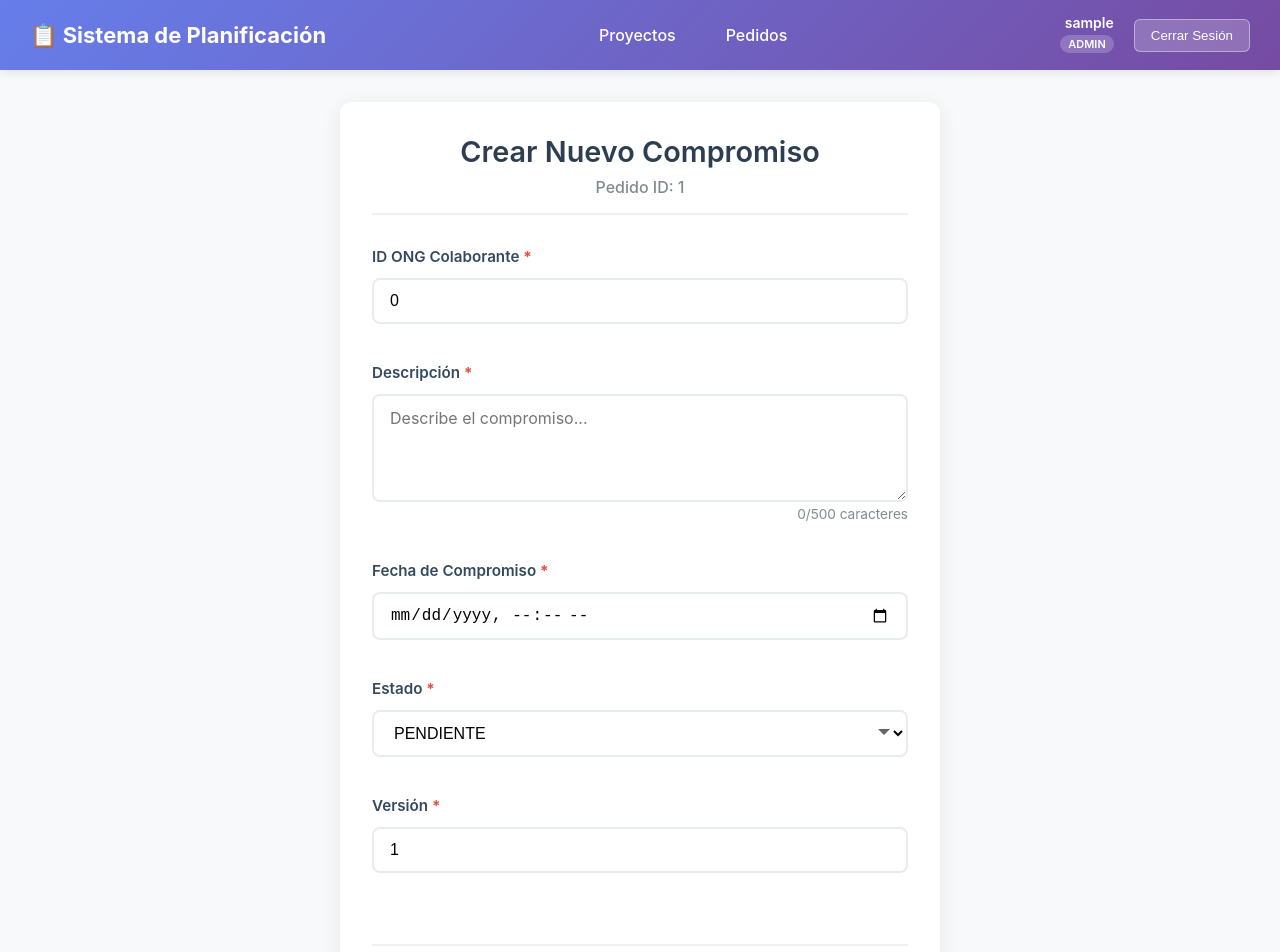
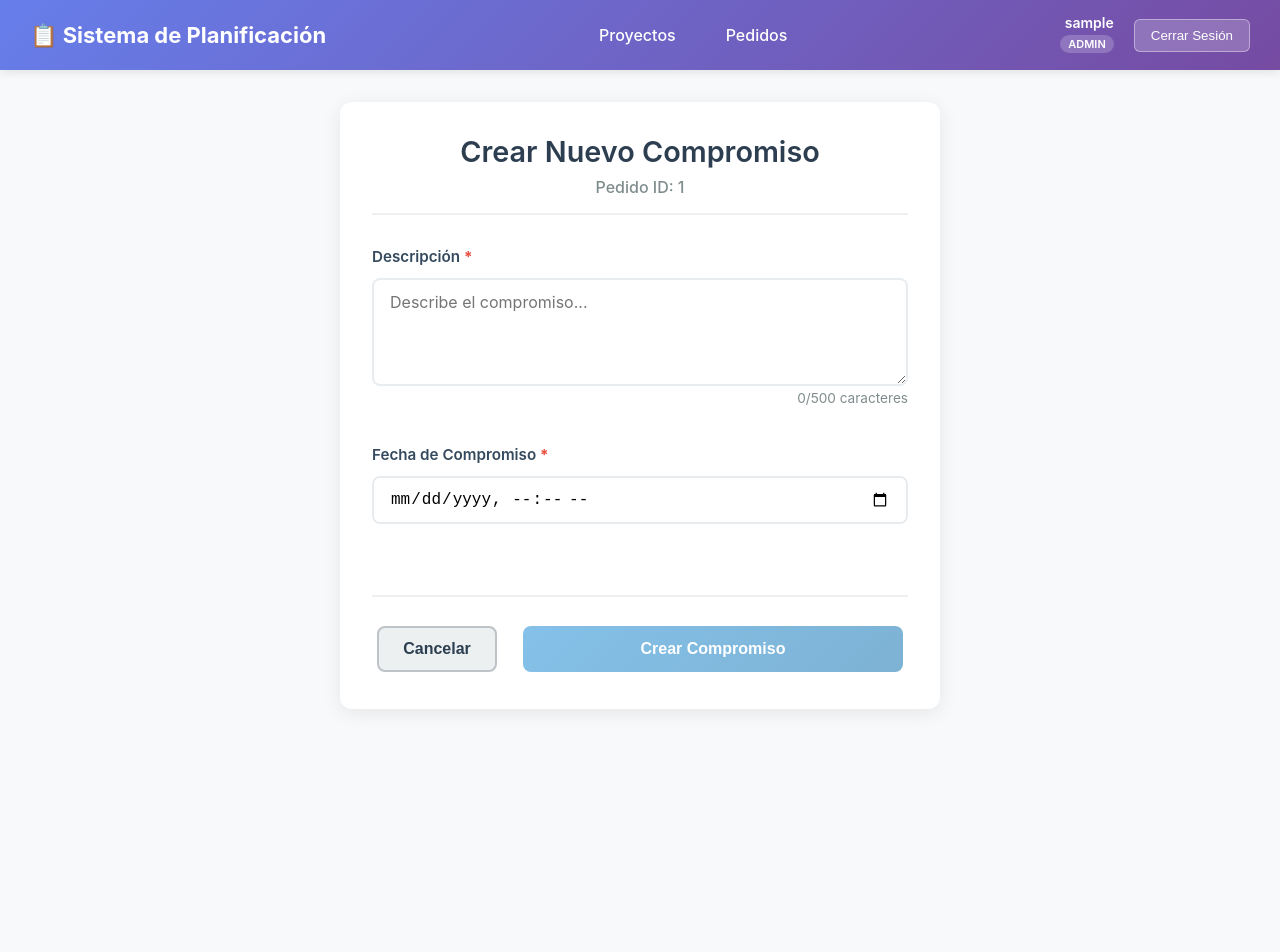
Before and after one commit to santiFie/DSSD---Proyect-Planning, an Angular app in the folder app/frontend/: page /compromisos/new/1 in a window 1280 px wide. Shown: the top 952 px of the page. After the commit the page ends 832 px from the top, so only its background shows below. Built offline with nearby package versions, Linux system fonts and the light colour scheme; sample sign-in values are in the browser's storage.

Commit message:
Subo correcciones en el formulario de compromiso

```diff
--- a/app/frontend/src/app/components/compromiso-form/compromiso-form.component.html
+++ b/app/frontend/src/app/components/compromiso-form/compromiso-form.component.html
@@ -6,27 +6,6 @@
 
   <form #compromisoForm="ngForm" (ngSubmit)="onSubmit()" class="compromiso-form">
 
-    <!-- ONG Colaborante ID -->
-    <div class="form-group">
-      <label for="ongColaboranteId" class="form-label">
-        ID ONG Colaborante <span class="required">*</span>
-      </label>
-      <input
-        type="number"
-        id="ongColaboranteId"
-        name="ongColaboranteId"
-        [(ngModel)]="compromiso.ongColaboranteId"
-        class="form-control"
-        placeholder="Ingrese el ID de la ONG colaborante"
-        required
-        min="1"
-        #ongColaboranteId="ngModel"
-      />
-      <div class="error-message" *ngIf="ongColaboranteId.invalid && ongColaboranteId.touched">
-        <span *ngIf="ongColaboranteId.errors?.['required']">El ID de ONG colaborante es requerido</span>
-        <span *ngIf="ongColaboranteId.errors?.['min']">El ID debe ser mayor a 0</span>
-      </div>
-    </div>
 
     <!-- Descripción -->
     <div class="form-group">
@@ -74,51 +53,6 @@
       </div>
     </div>
 
-    <!-- Estado -->
-    <div class="form-group">
-      <label for="estado" class="form-label">
-        Estado <span class="required">*</span>
-      </label>
-      <select
-        id="estado"
-        name="estado"
-        [(ngModel)]="compromiso.estado"
-        class="form-control select"
-        required
-        #estado="ngModel"
-      >
-        <option value="" disabled>Selecciona un estado</option>
-        <option *ngFor="let estado of estados" [value]="estado">
-          {{ estado.replace('_', ' ') }}
-        </option>
-      </select>
-      <div class="error-message" *ngIf="estado.invalid && estado.touched">
-        <span *ngIf="estado.errors?.['required']">El estado es requerido</span>
-      </div>
-    </div>
-
-    <!-- Versión -->
-    <div class="form-group">
-      <label for="version" class="form-label">
-        Versión <span class="required">*</span>
-      </label>
-      <input
-        type="number"
-        id="version"
-        name="version"
-        [(ngModel)]="compromiso.version"
-        class="form-control"
-        placeholder="Versión del compromiso"
-        required
-        min="1"
-        #version="ngModel"
-      />
-      <div class="error-message" *ngIf="version.invalid && version.touched">
-        <span *ngIf="version.errors?.['required']">La versión es requerida</span>
-        <span *ngIf="version.errors?.['min']">La versión debe ser mayor a 0</span>
-      </div>
-    </div>
-
     <!-- Botones -->
     <div class="form-actions">
       <button
--- a/app/frontend/src/app/components/compromiso-form/compromiso-form.component.ts
+++ b/app/frontend/src/app/components/compromiso-form/compromiso-form.component.ts
@@ -5,6 +5,8 @@ import { Pedido } from '../../models/pedido.model';
 import { ActivatedRoute, Router } from '@angular/router';
 import { NewCompromisoDto } from '../../models/compromiso.model';
 import { PedidoService } from '../../services/pedido.service';
+import { AuthService } from '../../services/auth.service';
+
 
 @Component({
   selector: 'app-compromiso-form',
@@ -22,28 +24,41 @@ export class CompromisoFormComponent implements OnInit {
       ongColaboranteId: 0,
       descripcion: '',
       fechaCompromiso: '',
-      estado: 'PENDIENTE',
+      estado: 'PENDIENTE', // Este es el estado inicial del compromiso
       version: 1
     };
 
-    estados = ['PENDIENTE', 'EN_PROGRESO', 'COMPLETADO', 'CANCELADO'];
+    // estados posibles ['PENDIENTE', 'EN_PROGRESO', 'COMPLETADO', 'CANCELADO'];
+
+    private ongId = -1;
+
     isSubmitting = false;
 
   constructor(
     private pedidoService: PedidoService,
     private route: ActivatedRoute,
-    private router: Router
-  ) { }
+    private router: Router,
+    private authService: AuthService // Inyectar AuthService
+
+    ) { }
 
   ngOnInit(): void {
     this.pedidoId = this.route.snapshot.params['id'];
     this.compromiso.pedidoId = this.pedidoId;
+
+    this.authService.currentUser$.subscribe(user => {
+      if (user) {
+        // Asignar el ID de la ONG colaborante desde el usuario logueado
+        this.compromiso.ongColaboranteId = user.ongId;
+      }
+    });
+
   }
 
   onSubmit(): void {
     if (this.pedidoId === -1) {
-        console.error('Pedido ID no válido');
-        return;
+      console.error('Pedido ID no válido');
+      return;
     }
 
     this.isSubmitting = true;
```
Also changed, not shown: 1 other file (tests, documents, lock files or other folders).
